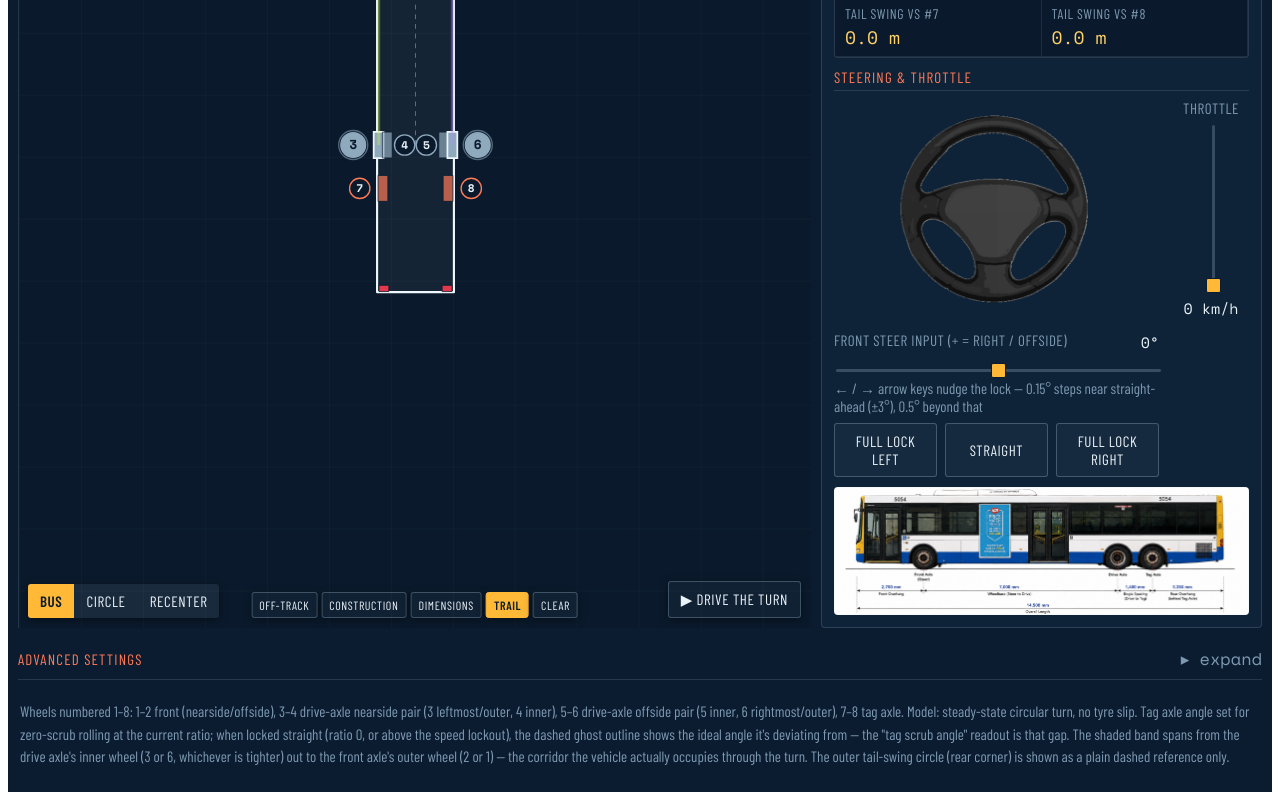
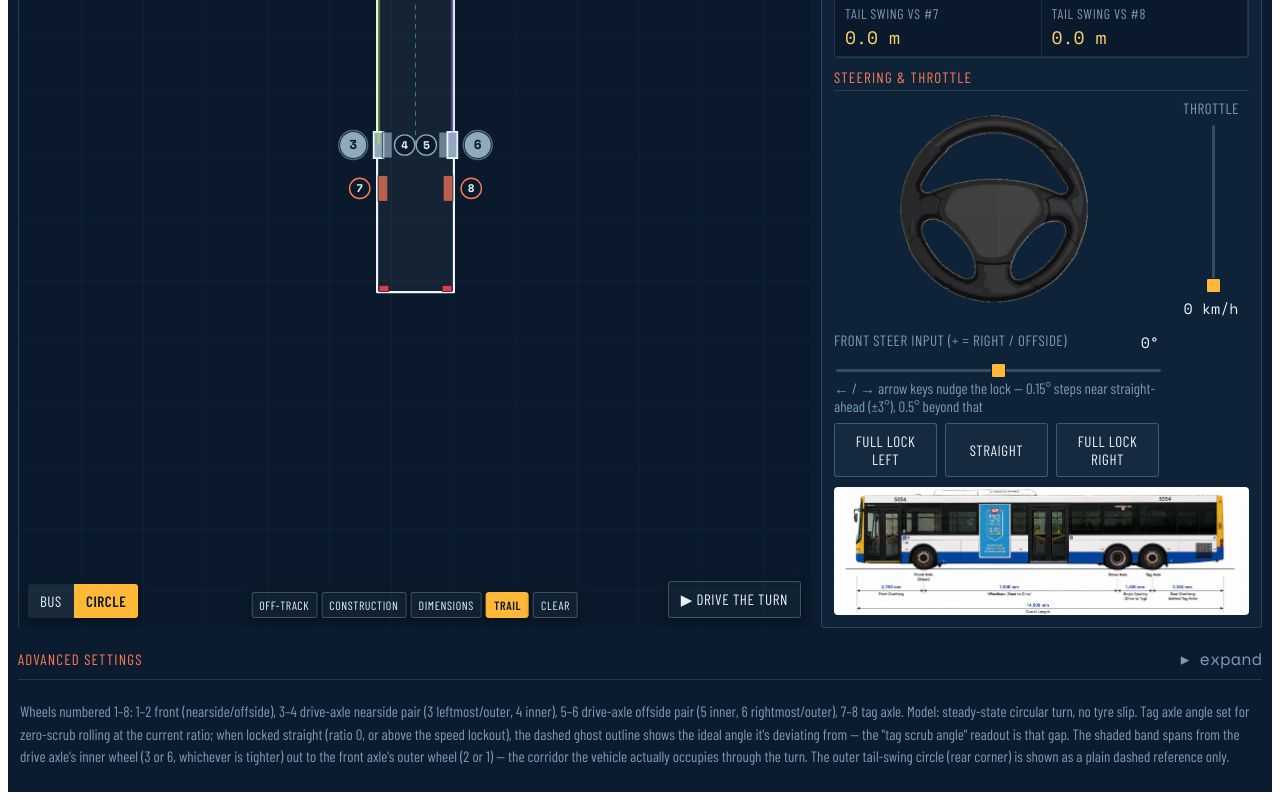
Before and after one commit to mark-j-pickering/TagSim, a React (Vite) app in the folder TagSimSteer/: page / in a window 1280 px wide. Shown: the part 451-1251 px from the top of the page. Built offline with nearby package versions, Linux system fonts and the light colour scheme.

Commit message:
Default to circle-centric view
Co-Authored-By: Claude Sonnet 5 <noreply@anthropic.com>

```diff
--- a/TagSimSteer/tag-steering-simulator.jsx
+++ b/TagSimSteer/tag-steering-simulator.jsx
@@ -438,7 +438,7 @@ export default function BusSteeringSimulator() {
   const [showGeom, setShowGeom] = useState(false);
   const [showDims, setShowDims] = useState(false);
   const [advancedOpen, setAdvancedOpen] = useState(false);
-  const [viewMode, setViewMode] = useState("bus");
+  const [viewMode, setViewMode] = useState("circle");
 
   // Map sizing: the map wrapper's height is pinned to the side panel's own rendered height (so the
   // two columns line up exactly), and its width just follows normal flex layout (100% of whatever
```
